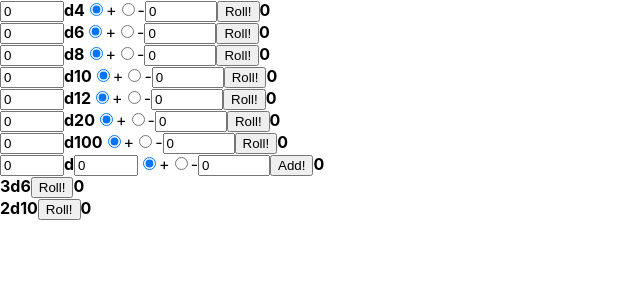
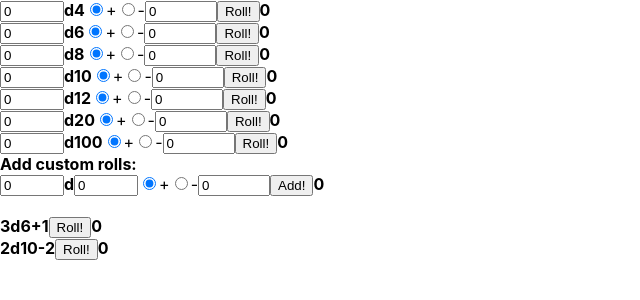
Before and after one commit to bsmalladi/dmDiceRoller, a React (Create React App) app: page / in a window 1280 px wide. Shown: the top 300 px of the page, without its empty margins (0-640 px from the left). Built offline with nearby package versions, Linux system fonts and the light colour scheme.

Commit message:
fixed modifiers on custom rolls

```diff
--- a/src/components/customRollers.jsx
+++ b/src/components/customRollers.jsx
@@ -36,6 +36,8 @@ class CustomRollers extends Component {
   render() {
     return (
       <div>
+        <strong>Add custom rolls:</strong>
+        <br />
         <form>
           <input
             name="numDice"
@@ -83,8 +85,14 @@ class CustomRollers extends Component {
           <input type="button" onClick={this.addCustom} value="Add!" />
           <strong>{this.state.currentRoll}</strong>
         </form>
+        <br />
         {this.state.custom.map((customRoll) => (
-          <SingleCustom num={customRoll.num} dType={customRoll.type} />
+          <SingleCustom
+            num={customRoll.num}
+            dType={customRoll.type}
+            pm={customRoll.pm}
+            mod={customRoll.mod}
+          />
         ))}
       </div>
     );
--- a/src/components/singleCustom.jsx
+++ b/src/components/singleCustom.jsx
@@ -11,6 +11,7 @@ class SingleCustom extends Component {
     for (i = 0; i < this.props.num; ++i) {
       newRoll += Math.floor(Math.random() * this.props.dType) + 1;
     }
+    newRoll += (this.props.pm === "+" ? 1 : -1) * this.props.mod;
     this.setState({ currentRoll: newRoll });
   };
   render() {
@@ -18,6 +19,8 @@ class SingleCustom extends Component {
       <div>
         <strong>
           {this.props.num}d{this.props.dType}
+          {this.props.pm}
+          {this.props.mod}
         </strong>
         <button onClick={this.rollDice}>Roll!</button>
         <strong>{this.state.currentRoll}</strong>
```
